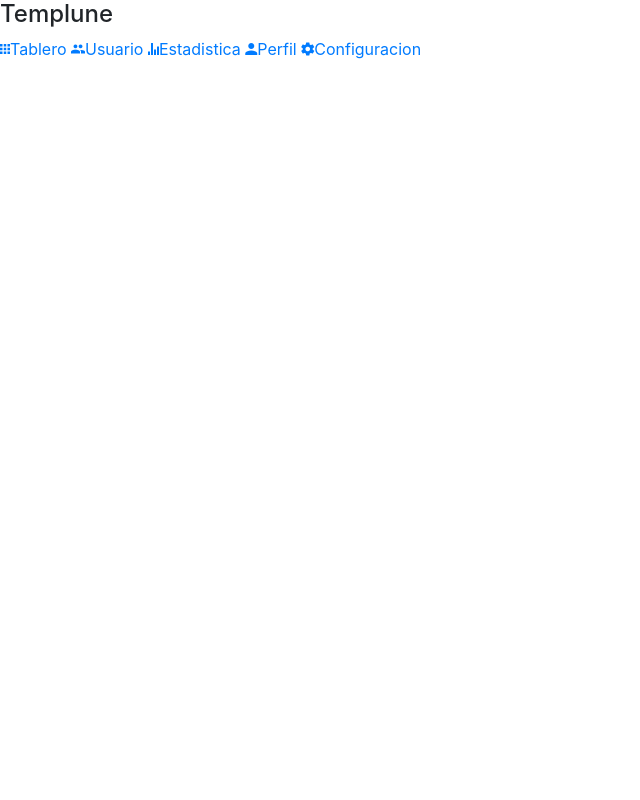
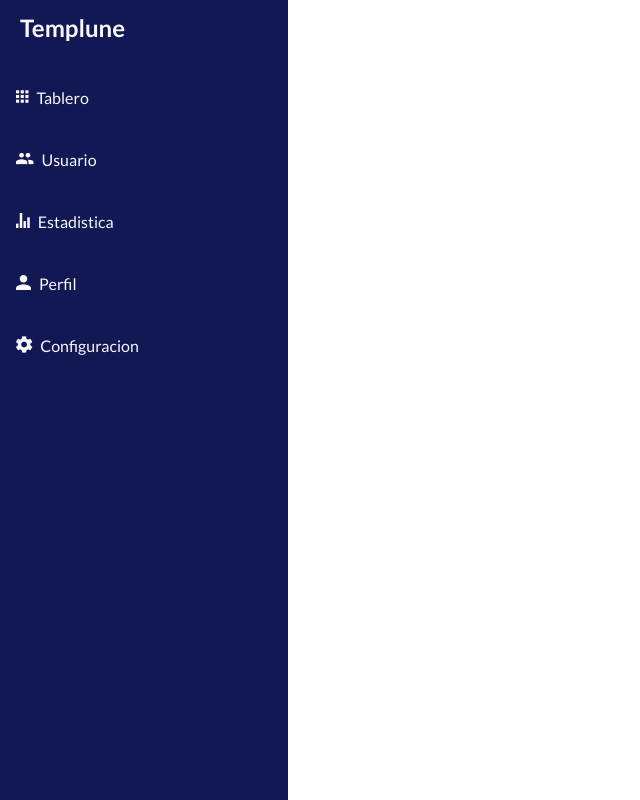
Before and after one commit to Lindapazw/bootstrap_dashboard, a plain HTML site: page index.html in a window 1280 px wide. Shown: the whole page, without its empty margins (0-640 px from the left). Drawn offline with nearby package versions, Linux system fonts and the light colour scheme.

Commit message:
add sidebar

```diff
--- a/assets/css/style.css
+++ b/assets/css/style.css
@@ -0,0 +1,32 @@
+:root {
+    --primary: #111854;
+    --light: #ffffff;
+    --grey: #efefef;
+}
+
+body {
+    overflow: hidden;
+    font-family: 'Lato', sans-serif;
+    font-weight: 400;
+    color: var(--primary);
+}
+
+a:hover {
+    text-decoration: none;
+}
+
+.bg-primary {
+    background-color: var(--primary) !important;
+}
+
+#sidebar-container {
+    min-height: 100vh;
+}
+
+#sidebar-container .logo {
+    padding: .875rem 1.25rem;
+}
+
+#sidebar-container .menu {
+    width: 18rem;
+}
--- a/index.html
+++ b/index.html
@@ -19,22 +19,22 @@
         <!-- css -->
         <link rel="stylesheet" href="assets/css/style.css">
 
-        <title>Bootstrap dashboard</title>
+        <title>Bootstrap</title>
     </head>
 
     <body>
 
         <div class="d-flex">
-            <div id="sidebar-container" class="primary">
+            <div id="sidebar-container" class="bg-primary">
                 <div class="logo">
-                    <h4> Templune </h4>
+                    <h4 class="text-light font-weight-bold">Templune</h4>
                 </div>
                 <div class="menu">
-                    <a href="#"><i class="icon ion-md-apps"></i>Tablero</a>
-                    <a href="#"><i class="icon ion-md-people"></i>Usuario</a>
-                    <a href="#"><i class="icon ion-md-stats"></i>Estadistica</a>
-                    <a href="#"><i class="icon ion-md-person"></i>Perfil</a>
-                    <a href="#"><i class="icon ion-md-settings"></i>Configuracion</a>
+                    <a href="#" class="d-block p-3 text-light"><i class="icon ion-md-apps mr-2 lead"></i>Tablero</a>
+                    <a href="#" class="d-block p-3 text-light"><i class="icon ion-md-people mr-2 lead"></i>Usuario</a>
+                    <a href="#" class="d-block p-3 text-light"><i class="icon ion-md-stats mr-2 lead"></i>Estadistica</a>
+                    <a href="#" class="d-block p-3 text-light"><i class="icon ion-md-person mr-2 lead"></i>Perfil</a>
+                    <a href="#" class="d-block p-3 text-light"><i class="icon ion-md-settings mr-2 lead"></i>Configuracion</a>
                 </div>
             </div>
         </div>
@@ -52,6 +52,5 @@
         -->
 
         <script src="https://unpkg.com/ionicons@4.5.10-0/dist/ionicons.js"></script>
-
     </body>
 </html>
```
